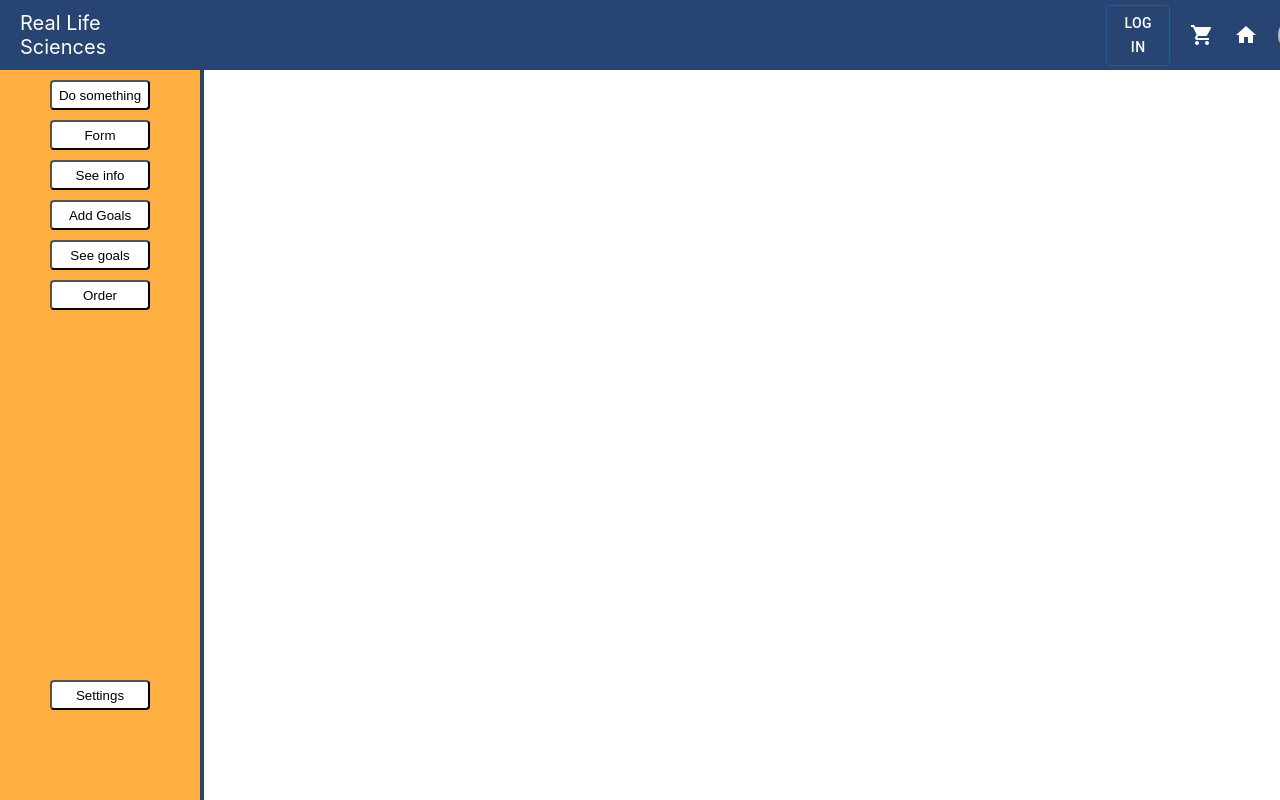
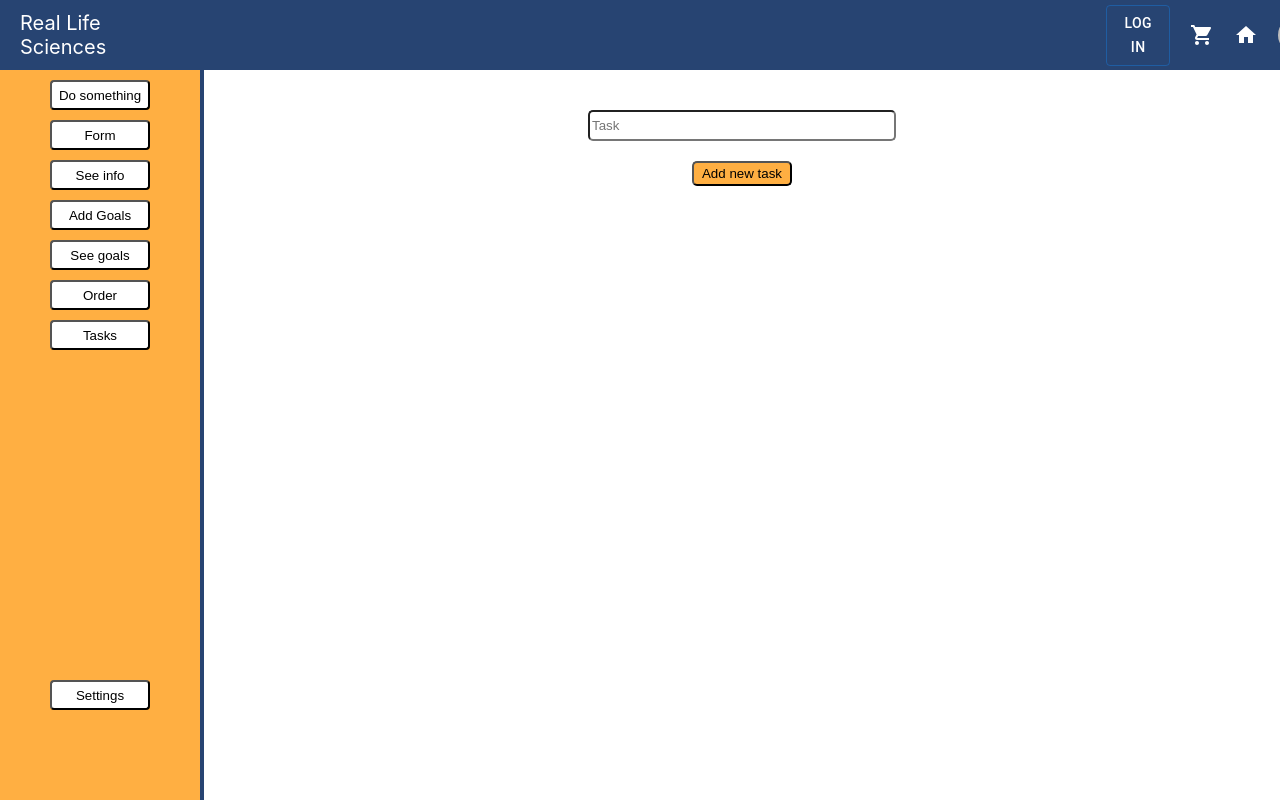
Before and after one commit to MunteanAndra/VSP-App, a React (Create React App) app: page /Task in a window 1280 px wide. Shown: the top 800 px of the page. Built offline with nearby package versions, Linux system fonts and the light colour scheme.

Commit message:
Refactored in directories and added a new page for Tasks

```diff
--- a/src/App.js
+++ b/src/App.js
@@ -2,17 +2,18 @@ import './App.css';
 import React,{useState} from 'react';
 import Navbar from './Components/Navbar';
 import Sidebar from './Components/Sidebar';
-import FormPage from './Pages/Formpage';
-import InfoPage from './Pages/Infopage';
+import FormPage from './Pages/Form/Formpage';
+import InfoPage from './Pages/Info/Infopage';
 import Goals from './Pages/GoalsItems/Goals';
 import SeeGoals from './Pages/GoalsItems/SeeGoals';
 import Login from './Components/Login';
-import Home from './Pages/Home';
+import Home from './Pages/Home/Home';
 import Cart from './Components/Cart';
 import CartProvider from './store/CartProvider';
 import Profile from './Components/Profile';
 import Settings from './Components/Settings';
 import Meals from './Pages/Meals/Meals';
+import Task from './Pages/Tasks/Task';
 import {Routes, Route} from 'react-router-dom';
 
 function App() {
@@ -66,6 +67,7 @@ function App() {
                     <Route path = "/Profile" element = { <Profile/> } />
                     <Route path = "/Settings" element = { <Settings/> } />
                     <Route path = "/Meals" element = { <Meals/> } />
+                    <Route path = "/Task" element= { <Task/> } />
                 </Routes>
         </div>
       </header>
--- a/src/Components/Sidebar.js
+++ b/src/Components/Sidebar.js
@@ -10,6 +10,7 @@ const Sidebar = (props) => {
     let navigateToSeeGoals = useNavigate();
     let navigateToSettings = useNavigate();
     let navigateToMeals = useNavigate();
+    let navigateToTask = useNavigate();
 
     const [text,setText] = useState(props.text);
 
@@ -42,6 +43,10 @@ const Sidebar = (props) => {
         navigateToMeals('/Meals');
     };
 
+    const clickHandlerTask = () => {
+        navigateToTask('/Task');
+    }
+
     return (
     <div className='sidebar'> {text}
         <div className="page-buttons">
@@ -51,6 +56,7 @@ const Sidebar = (props) => {
             <button className="button4" onClick={clickHandlerGoals}> Add Goals </button>
             <button className="button5" onClick={clickHandlerSeeGoals}> See goals </button>
             <button className="button7" onClick={clickHandlerMeals}> Order </button>
+            <button className="button9" onClick={clickHandlerTask}> Tasks </button>
             <button className="button6" onClick={clickHandlerSettings}> Settings </button>
         </div>
     </div>
--- a/src/Components/SidebarStyle.css
+++ b/src/Components/SidebarStyle.css
@@ -15,7 +15,7 @@
 
 }
 
-.button1, .button2, .button3, .button4, .button5, .button6, .button7{
+.button1, .button2, .button3, .button4, .button5, .button6, .button7, .button9{
     width: 100px;
     transition-duration: 1s;
     border-radius: 4px;
@@ -30,12 +30,13 @@
 .button4:hover,
 .button5:hover,
 .button6:hover,
-.button7:hover{
+.button7:hover,
+.button9:hover{
     background-color: #274472;
     color: white;
 }
 
 
 .button6{
-    margin-top: 370px;
+    margin-top: 330px;
 }
--- a/src/Pages/Home.js
+++ b/src/Pages/Home/Home.js
@@ -1,5 +1,5 @@
 import './HomeStyle.css';
-import RLS_photo from '../images/Real_Life_Sciences.png';
+import RLS_photo from '../../images/Real_Life_Sciences.png';
 
 const Home = () => {
     return(
--- a/src/Pages/Meals/AvailableMeals.js
+++ b/src/Pages/Meals/AvailableMeals.js
@@ -1,33 +1,6 @@
 import MealItem from './MealItem';
 import './AvailableMealsStyle.css';
 import { useState, useEffect } from 'react';
-
-const DUMMY_MEALS = [
-  {
-    id: 'm1',
-    name: 'Sushi',
-    description: 'Finest fish and veggies',
-    price: 22.99,
-  },
-  {
-    id: 'm2',
-    name: 'Schnitzel',
-    description: 'A german specialty!',
-    price: 16.5,
-  },
-  {
-    id: 'm3',
-    name: 'Barbecue Burger',
-    description: 'American, raw, meaty',
-    price: 12.99,
-  },
-  {
-    id: 'm4',
-    name: 'Green Bowl',
-    description: 'Healthy...and green...',
-    price: 18.99,
-  },
-];
 
 const AvailableMeals = (props) => {
 
--- /dev/null
+++ b/src/Pages/Tasks/Task.js
@@ -0,0 +1,13 @@
+import './TaskStyle.css';
+import React from 'react';
+
+const Task = () => {
+    return(
+        <div className="tasks">
+            <input className="task_input" type="text" placeholder="Task"/>
+            <button className="button_goal">Add new task</button>
+        </div>
+
+    );
+}
+export default Task;
--- /dev/null
+++ b/src/Pages/Tasks/TaskStyle.css
@@ -0,0 +1,15 @@
+.tasks{
+    flex-grow: 1;
+    display: flex;
+    flex-direction: column;
+    align-items: center;
+
+}
+
+.task_input{
+    margin-top: 40px;
+    margin-bottom: 20px;
+    height: 25px;
+    width: 300px;
+    border-radius: 5px;
+}
```
Also changed, not shown: src/Pages/Form/Formpage.js (renamed from src/Pages/Formpage.js), src/Pages/Form/FormpageStyle.css (renamed from src/Pages/FormpageStyle.css), src/Pages/Home/HomeStyle.css (renamed from src/Pages/HomeStyle.css), src/Pages/Info/Infopage.js (renamed from src/Pages/Infopage.js), src/Pages/Info/InfopageStyle.css (renamed from src/Pages/InfopageStyle.css).
